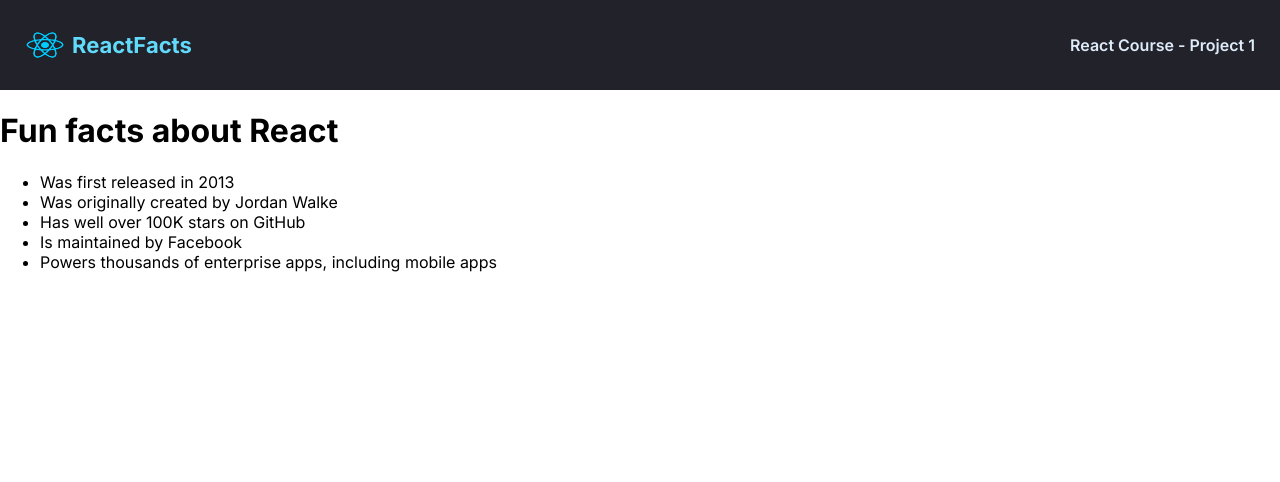
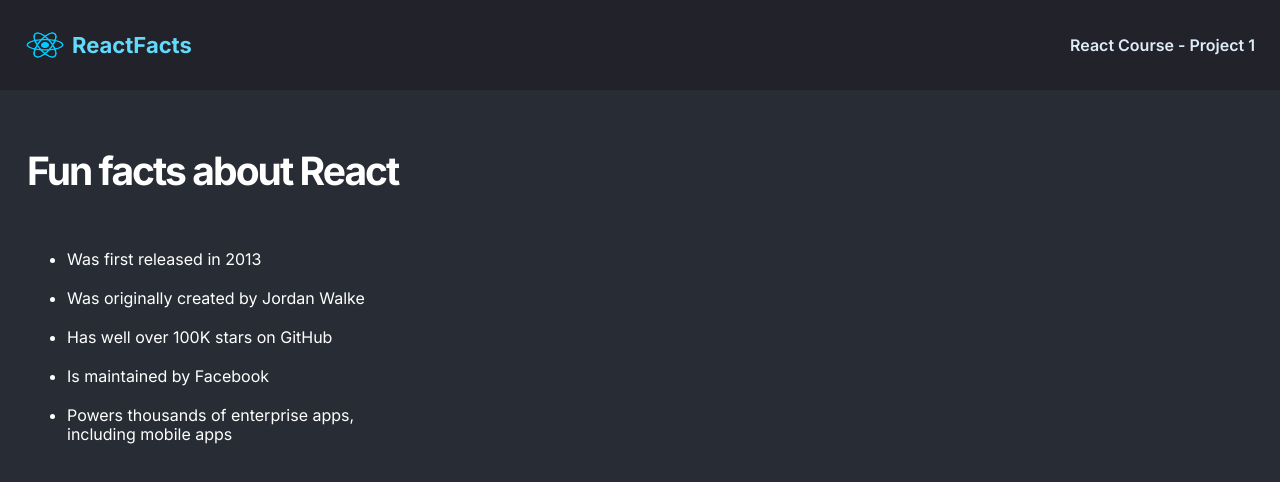
Before and after one commit to DevShruti/fun-facts-react-scrimba, a React (Create React App) app: page / in a window 1280 px wide. Shown: the top 482 px of the page. Built offline with nearby package versions, Linux system fonts and the light colour scheme.

Commit message:
main classname css

```diff
--- a/src/App.css
+++ b/src/App.css
@@ -5,6 +5,8 @@
 body {
   margin: 0;
   font-family: Inter, sans-serif;
+  height: 100vh;
+  background-color: #282d35;
 }
 
 nav {
@@ -36,3 +38,24 @@
   height: 30px;
   margin-right: 7px;
 }
+
+main {
+  padding: 57px 27px;
+  color: white;
+}
+
+.main--title {
+  margin: 0;
+  font-size: 39px;
+  letter-spacing: -0.05em;
+}
+
+.main--facts {
+  margin-top: 46px;
+  max-width: 400px;
+}
+
+.main--facts > li {
+  line-height: 19px;
+  padding-block: 10px;
+}
--- a/src/components/Main.js
+++ b/src/components/Main.js
@@ -3,8 +3,8 @@
 export default function Main(){
     return (
         <main>
-            <h1>Fun facts about React</h1>
-            <ul>
+        <h1 className="main--title">Fun facts about React</h1>
+        <ul className="main--facts">
             <li>Was first released in 2013</li>
             <li>Was originally created by Jordan Walke</li>
             <li>Has well over 100K stars on GitHub</li>
```
Lines whose indentation alone changed are shown as unchanged.
